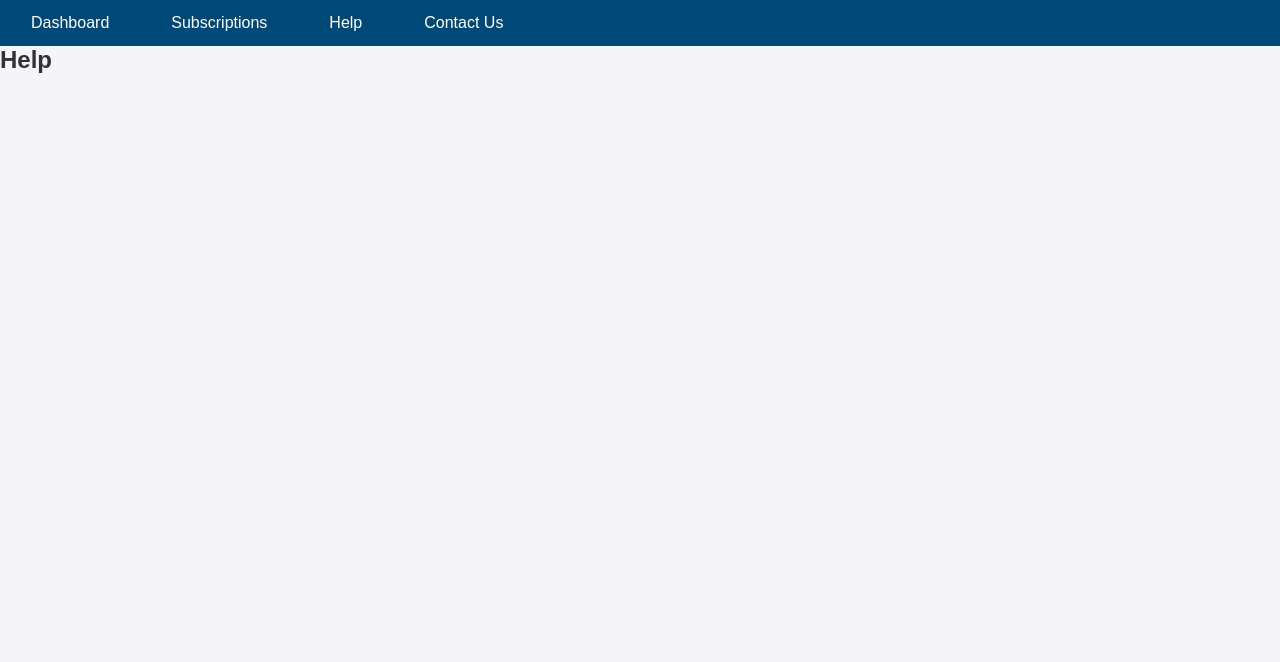
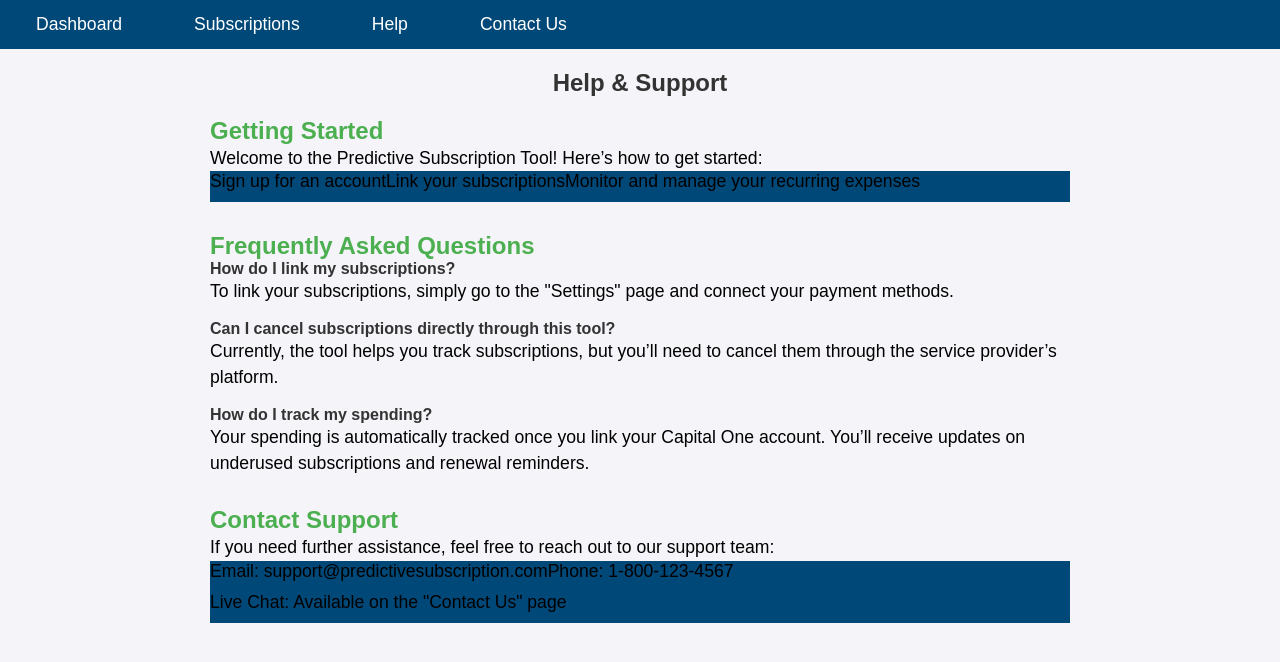
Before and after one commit to iSkewb/BreakFree, a React (Create React App) app in the folder predictive-subscription-tool/: page /help in a window 1280 px wide. Shown: the top 662 px of the page. Built offline with nearby package versions, Linux system fonts and the light colour scheme.

Commit message:
Added more to the help page

```diff
--- a/predictive-subscription-tool/src/App.css
+++ b/predictive-subscription-tool/src/App.css
@@ -9,7 +9,7 @@
 }
 
 h1, h2 {
-  color: #2c3e50;
+  /* color: #2c3e50; */
   text-align: center;
 }
 
--- /dev/null
+++ b/predictive-subscription-tool/src/components/AddSubscription.css
@@ -0,0 +1,4 @@
+.subscription-list {
+    flex-direction: column;
+    display: flex;
+  }
--- a/predictive-subscription-tool/src/components/AddSubscription.js
+++ b/predictive-subscription-tool/src/components/AddSubscription.js
@@ -1,6 +1,7 @@
 import React, { useState } from 'react';
 import NavBar from './NavBar';
 import SubscriptionList from './SubscriptionList'; // Import SubscriptionList
+import './AddSubscription.css'; // Import AddSubscription.css
 
 const AddSubscription = ({ onAdd, subscriptions, onDelete }) => {
   const [name, setName] = useState('');
@@ -33,22 +34,18 @@ const AddSubscription = ({ onAdd, subscriptions, onDelete }) => {
     }));
   };
 
+ // ...existing code...
 return (
   <div>
     <form onSubmit={handleSubmit}>
       <h2>Add Subscription</h2>
       <label>
         Subscription Name:
-          <input value={name} onChange={(e) => setName(e.target.value)} required />
+        <input type="text" value={name} onChange={(e) => setName(e.target.value)} />
       </label>
       <label>
-          Cost ($):
-          <input
-            type="number"
-            value={cost}
-            onChange={(e) => setCost(e.target.value)}
-            required
-          />
+        Cost:
+        <input type="number" value={cost} onChange={(e) => setCost(e.target.value)} />
       </label>
       <label>
         Frequency:
@@ -63,13 +60,13 @@ const AddSubscription = ({ onAdd, subscriptions, onDelete }) => {
           <option value="entertainment">Entertainment</option>
           <option value="utilities">Utilities</option>
           <option value="education">Education</option>
-            <option value="health">Health</option>
-            <option value="other">Other</option>
         </select>
       </label>
       <button type="submit">Add</button>
     </form>
-      <SubscriptionList subscriptions={subscriptions} onDelete={onDelete} /> {/* Display current subscriptions */}
+      <div className="subscription-list">
+        <SubscriptionList subscriptions={subscriptions} onDelete={onDelete} />
+      </div>
     </div>
   );
 };
--- a/predictive-subscription-tool/src/components/NavBar.css
+++ b/predictive-subscription-tool/src/components/NavBar.css
@@ -49,5 +49,5 @@ li a:hover {
 }
 
 .navbar li {
-  margin: 0 15px;
+  margin: 0 20px;
 }
--- /dev/null
+++ b/predictive-subscription-tool/src/pages/Help.css
@@ -0,0 +1,44 @@
+/* General styling for the Help page */
+.help-container {
+    padding: 20px;
+    max-width: 900px;
+    margin: 0 auto;
+    font-family: Arial, sans-serif;
+  }
+
+  h2 {
+    text-align: center;
+    color: #333;
+  }
+
+  .help-section {
+    margin-bottom: 30px;
+  }
+
+  .help-section h3 {
+    color: #4CAF50;
+    font-size: 1.5em;
+  }
+
+  .help-section p {
+    font-size: 1.1em;
+    line-height: 1.5;
+  }
+
+  .faq-item {
+    margin-bottom: 15px;
+  }
+
+  .faq-item h4 {
+    color: #333;
+  }
+
+  ul {
+    list-style-type: none;
+    padding: 0;
+  }
+
+  ul li {
+    font-size: 1.1em;
+    margin-bottom: 10px;
+  }
--- a/predictive-subscription-tool/src/pages/Help.js
+++ b/predictive-subscription-tool/src/pages/Help.js
@@ -1,10 +1,46 @@
 import React from 'react';
+import './Help.css'; // Make sure to link to a CSS file for styling
 
 const Help = () => {
   return (
-    <div>
-      <h2>Help</h2>
-      {/* Add your dashboard content here */}
+    <div className="help-container">
+      <h2>Help & Support</h2>
+
+      <section className="help-section">
+        <h3>Getting Started</h3>
+        <p>Welcome to the Predictive Subscription Tool! Here’s how to get started:</p>
+        <ul>
+          <li>Sign up for an account</li>
+          <li>Link your subscriptions</li>
+          <li>Monitor and manage your recurring expenses</li>
+        </ul>
+      </section>
+
+      <section className="help-section">
+        <h3>Frequently Asked Questions</h3>
+        <div className="faq-item">
+          <h4>How do I link my subscriptions?</h4>
+          <p>To link your subscriptions, simply go to the "Settings" page and connect your payment methods.</p>
+        </div>
+        <div className="faq-item">
+          <h4>Can I cancel subscriptions directly through this tool?</h4>
+          <p>Currently, the tool helps you track subscriptions, but you’ll need to cancel them through the service provider’s platform.</p>
+        </div>
+        <div className="faq-item">
+          <h4>How do I track my spending?</h4>
+          <p>Your spending is automatically tracked once you link your Capital One account. You’ll receive updates on underused subscriptions and renewal reminders.</p>
+        </div>
+      </section>
+
+      <section className="help-section">
+        <h3>Contact Support</h3>
+        <p>If you need further assistance, feel free to reach out to our support team:</p>
+        <ul>
+          <li>Email: support@predictivesubscription.com</li>
+          <li>Phone: 1-800-123-4567</li>
+          <li>Live Chat: Available on the "Contact Us" page</li>
+        </ul>
+      </section>
     </div>
   );
 };
```
Lines whose indentation alone changed are shown as unchanged.
